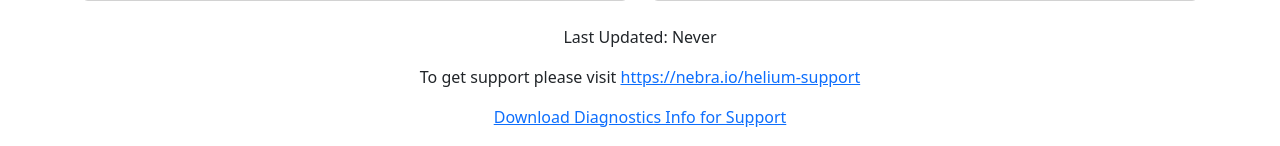
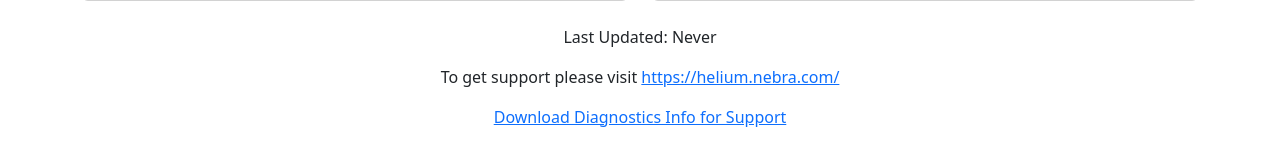
Before and after one commit to NebraLtd/hm-diag, a Flask app: template hw_diag/templates/diagnostics_page.html in a window 1280 px wide. Shown: the part 774-920 px from the top of the page. Run offline with Flask 2, Linux system fonts and the light colour scheme; the template is opened without the code that fills it, so the values that code supplies are empty; some libraries are stand-ins or nearby versions.

Commit message:
Fix Support Link in Footer
The support link in the footer was pointing to a 404 page. I assume the link I replaced it with is the correct one, but I'll leave that to the Nebra team to confirm.

```diff
--- a/hw_diag/templates/diagnostics_page.html
+++ b/hw_diag/templates/diagnostics_page.html
@@ -188,7 +188,7 @@
       {% else %}
         <p>Last Updated: Never</p>
       {% endif %}
-      <p>To get support please visit <a href="https://nebra.io/helium-support">https://nebra.io/helium-support</a></p>
+      <p>To get support please visit <a href="https://helium.nebra.com/">https://helium.nebra.com/</a></p>
       <p><a href="/json">Download Diagnostics Info for Support</a></p>
       <p>&copy; Nebra LTD. 2020-{{ now.year }}<p>
     </div>
```
